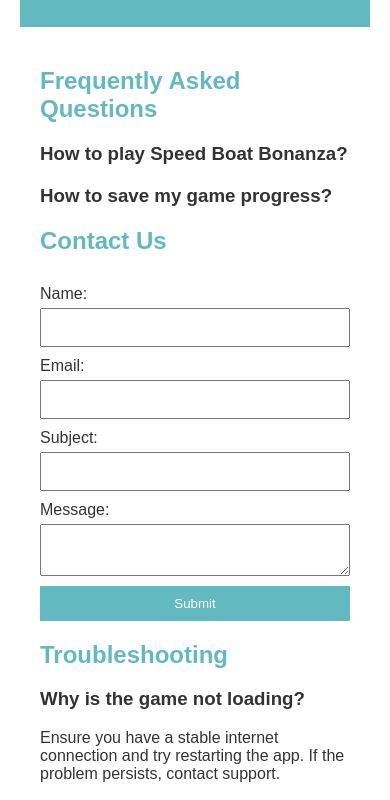
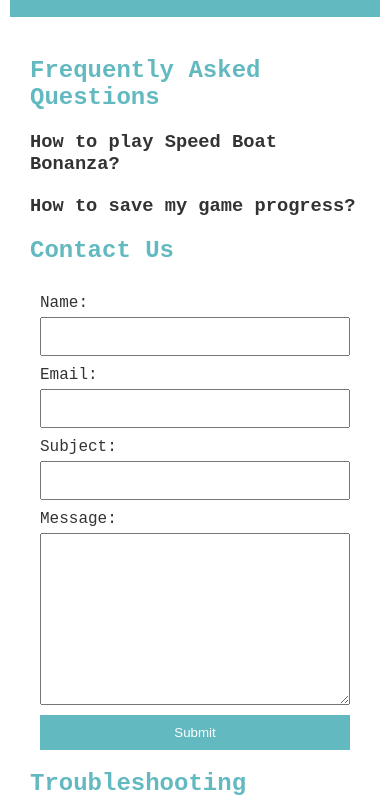
Before and after one commit to nxckkxm/speedBoatBonanza, a plain HTML site: page index.html in a window 390 px wide. Shown: the part 250-1050 px from the top of the page. Drawn offline with Linux system fonts and the light colour scheme.

Commit message:
style changes

```diff
--- a/styles.css
+++ b/styles.css
@@ -1,9 +1,11 @@
 body {
-    font-family: Arial, sans-serif;
+    font-family: 'Courier New', Courier, monospace;
     margin: 0;
     padding: 0;
     color: #333;
-    padding: 20px 20px;
+    max-width: 1200px;
+    margin: 0 auto;
+    padding: 20px;
 }
 
 header {
@@ -82,6 +84,10 @@ form input, form textarea {
     margin-top: 5px;
 }
 
+form textarea {
+    height: 150px;
+}
+
 form button {
     background-color: #63B9C0;
     color: white;
@@ -99,4 +105,12 @@ form button:hover {
     nav ul {
         flex-direction: column;
     }
+
+    body {
+        padding: 10px;
+    }
+
+    form {
+        padding: 0 10px;
+    }
 }
```
